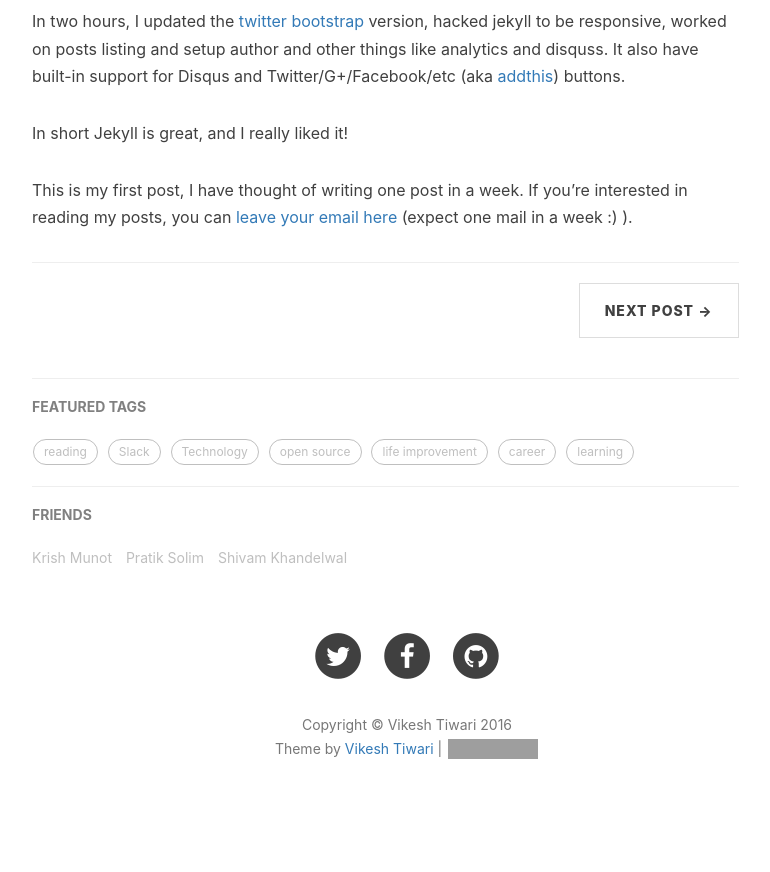
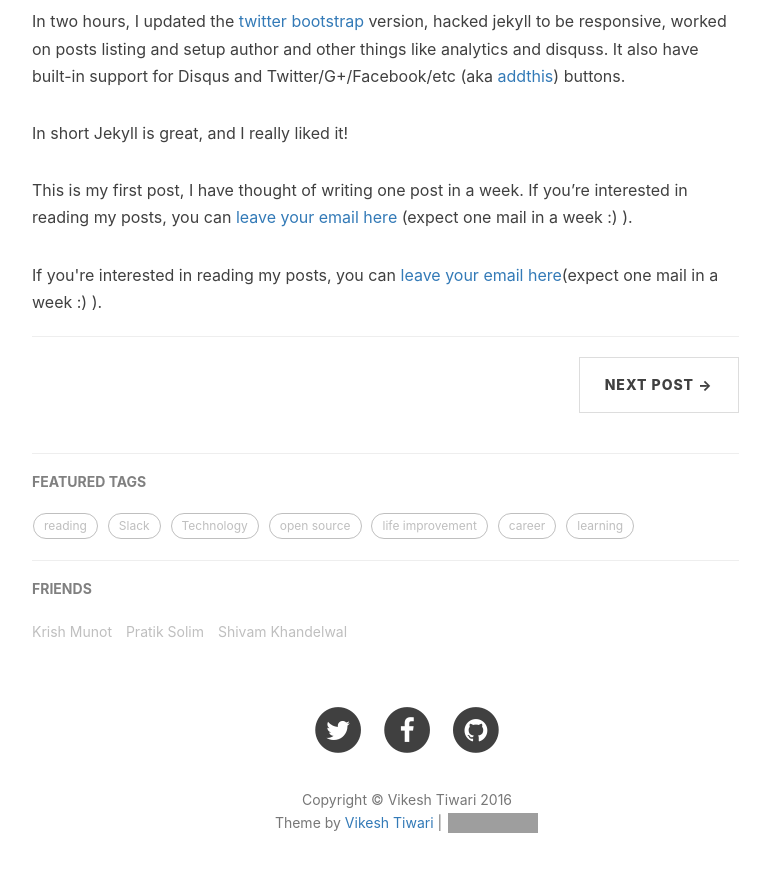
Before and after one commit to nish-d/vicky002.github.io, a Jekyll site: the page built from _posts/2015-12-03-hello-world.md, in a window 1280 px wide and 900 px high, scrolled down 920 px. Shown: the top 872 px of the window, without its empty margins (233-1003 px from the left). Built offline with Jekyll 4.4.1, drawn with Linux system fonts in a browser that asks for light colours; nearby versions of some CDN libraries; some web fonts are replaced; comment, search, counter and statistics services are not loaded; before the commit the page ends 1746 px from its top, so only the background shows below that; grey boxes are pictures that could not be loaded.

Commit message:
added email link

```diff
--- a/_layouts/post.html
+++ b/_layouts/post.html
@@ -44,6 +44,8 @@ layout: default
                 post-container">
 
                 {{ content }}
+
+                If you're interested in reading my posts, you can <a href="http://eepurl.com/bIgxHz" target="_blank">leave your email here</a>(expect one mail in a week :) ).
 
                 <hr>
 
```
